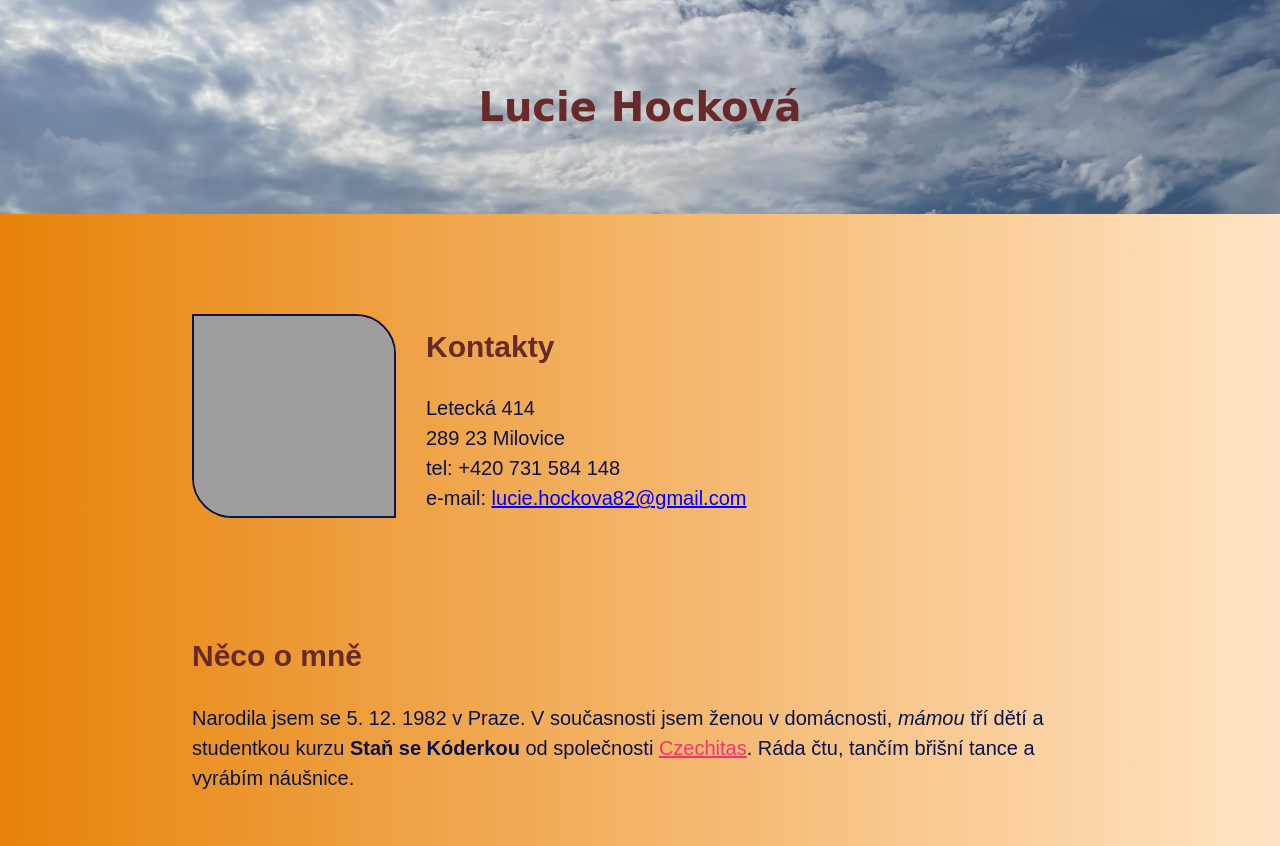
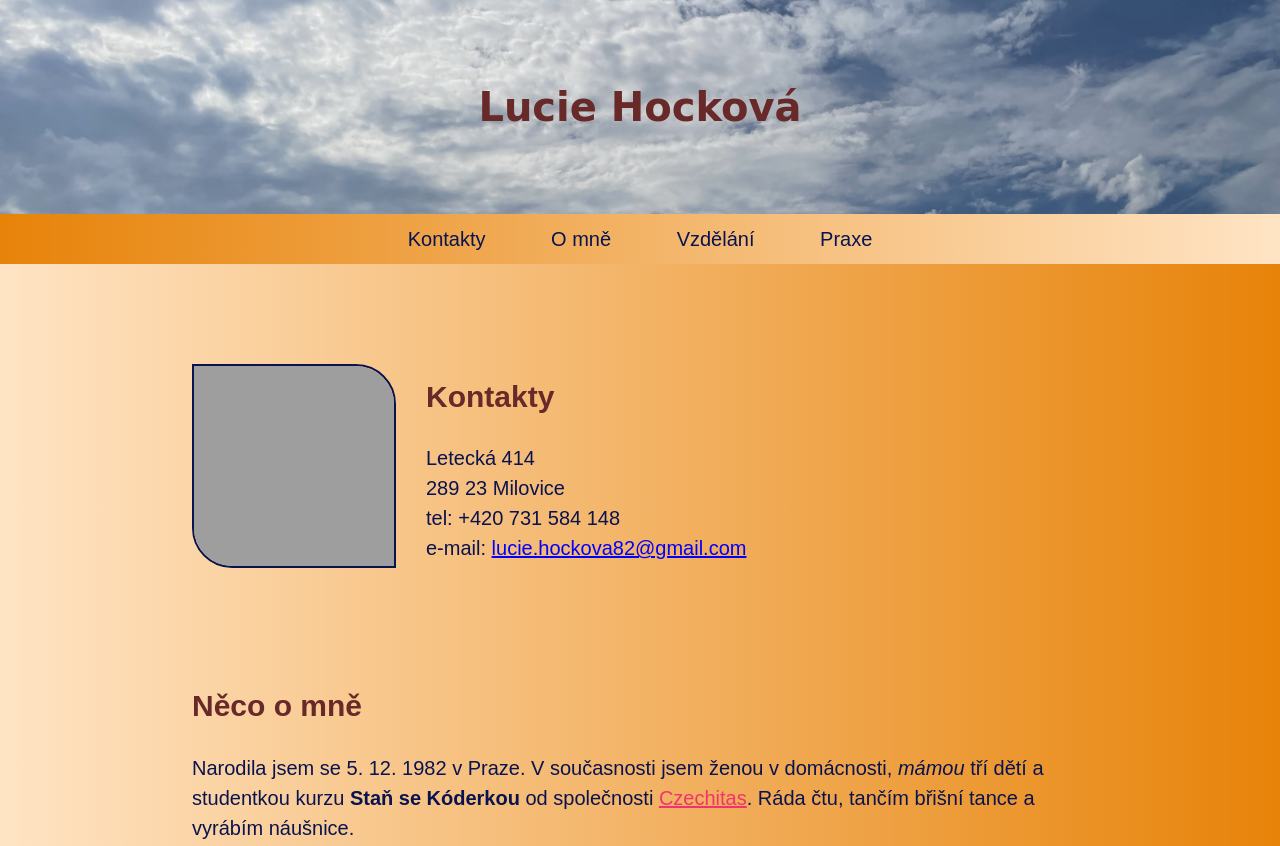
Before and after one commit to LucieHockova/Zivotopis, a plain HTML site: page index.html in a window 1280 px wide. Shown: the top 846 px of the page. Drawn offline with Linux system fonts and the light colour scheme; grey boxes are pictures that could not be loaded.

Commit message:
Menu a poslední úpravy

```diff
--- a/index.html
+++ b/index.html
@@ -14,13 +14,22 @@
     <h1>Lucie Hocková</h1>
 </header>
 
+<ul class="menu">
+    <li><a href="#kontakty">Kontakty</a></li>
+    <li><a href="#o_mne">O mně</a></li>
+    <li><a href="#vzdelani">Vzdělání</a></li>
+    <li><a href="#praxe">Praxe</a></li>
+</ul>
+
+
+
 <!-- Fotka -->
 <section class="foto">
     <img class="foto_o_mne" src="foto/mojefoto2.jpg" alt="Lucie Hocková">
 </section>
 
     <!-- Kontakty -->
-<section class="kontakty">
+<section class="kontakty" id="kontakty">
     <h2>Kontakty</h2>
         <p>
             Letecká 414<br>
@@ -32,7 +41,7 @@
 
 
 <!-- Něco o mně -->
-<section class="o_mne">
+<section class="o_mne" id="o_mne">
     <h2>Něco o mně</h2>
         <p>
             Narodila jsem se 5. 12. 1982 v Praze. V současnosti jsem ženou v domácnosti, <em>mámou</em> tří dětí a studentkou kurzu <strong>Staň se Kóderkou</strong> od společnosti <a href="https://www.czechitas.cz">Czechitas</a>. Ráda čtu, tančím břišní tance a vyrábím náušnice.
@@ -40,7 +49,7 @@
 </section>
 
 <!-- Seznam -->
-<section class="seznam">
+<section class="vzdelani" id="vzdelani">
     <h2>Vzdělání</h2>
         <ul>
             <li>2002 - 2005 SZŠ a VZŠ Kladno, obor fyzioterapeut</li>
@@ -49,7 +58,7 @@
 </section>
 
 <!-- Tabulka -->
-<section class="tabulka">
+<section class="praxe" id="praxe">
     <h2>Praxe</h2>
         <table>
             <th>Období</th>
--- a/style.css
+++ b/style.css
@@ -8,7 +8,7 @@ body {
     font-family: sans-serif;
     text-align: left;
     margin: 0;
-    background-image: linear-gradient(to left, bisque, rgb(231, 131, 9));
+    background-image: linear-gradient(to right, bisque, rgb(231, 131, 9));
 }
 
 
@@ -85,3 +85,28 @@ footer {
     color: aliceblue;
     padding: 20px 0;
 }
+
+.menu {
+    margin: 0;
+    padding: 0;
+    text-align: center;
+    background-color: bisque;
+    background-image: linear-gradient(to left, bisque, rgb(231, 131, 9));
+}
+
+.menu li {
+    display: inline-block;
+}
+
+.menu a {
+    display: inline-block;
+    color: rgb(9, 19, 79);
+    text-decoration: none;
+    padding: 10px 30px;
+}
+
+.menu a:hover,
+.menu a:focus
+.menu a:active {
+    background-color: bisque;
+}
```
